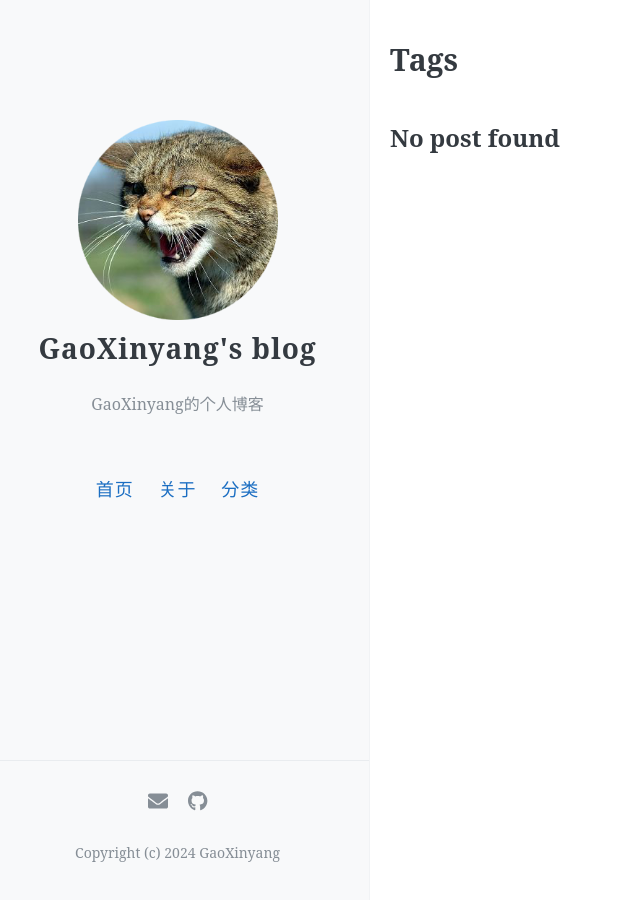
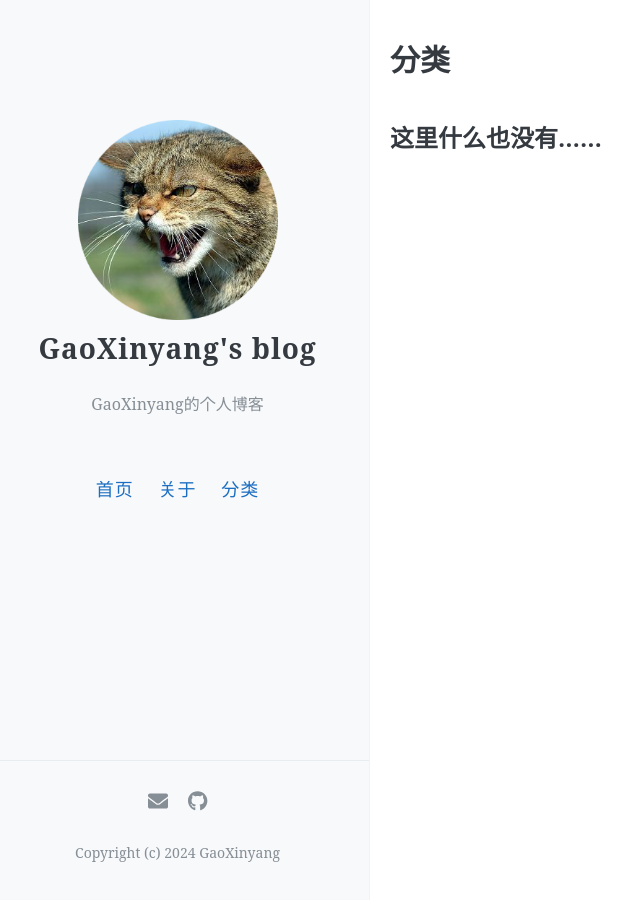
Before and after one commit to Xinyang-Gao/Xinyang-Gao, a Jekyll site: the page built from tags/index.html, in a window 1280 px wide. Shown: the whole page, without its empty margins (14-654 px from the left). Built offline with Jekyll 4.4.1, drawn with Linux system fonts in a browser that asks for light colours.

Commit message:
Update index.html

```diff
--- a/tags/index.html
+++ b/tags/index.html
@@ -1,11 +1,11 @@
 ---
 layout: page
-title: Tags
+title: 分类
 permalink: /tags/
 ---
 
 {% if site.posts.size == 0 %}
-  <h2>No post found</h2>
+  <h2>这里什么也没有……</h2>
 {% endif %}
 
 <div class="tags">
```
